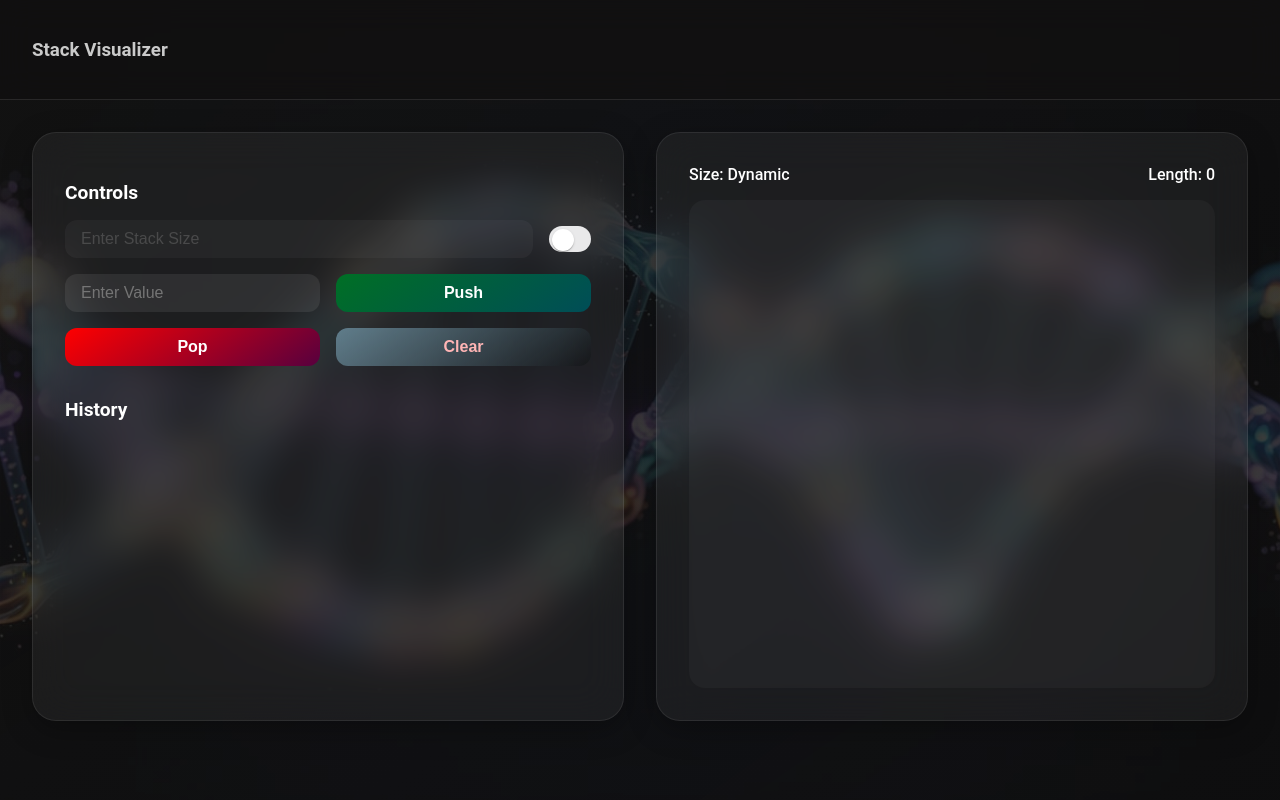
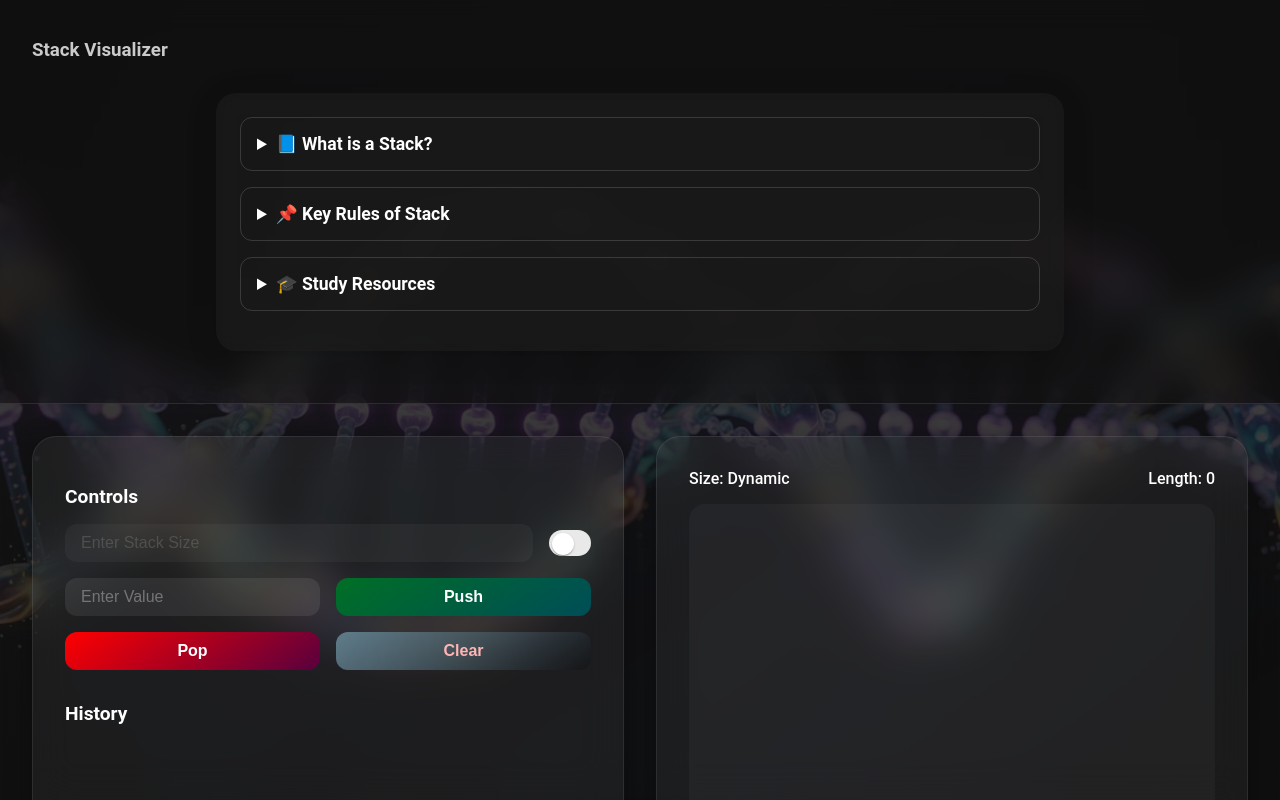
Before and after one commit to sachinaryan912/AlgoSpectra, a React (Create React App) app: page /algoSpectra/stack in a window 1280 px wide. Built offline with nearby package versions, Linux system fonts and the light colour scheme; a web font is replaced by a local one; what timers would draw is missing.

Commit message:
updated ds

```diff
--- a/src/pages/algorithms/LinkedListPage.jsx
+++ b/src/pages/algorithms/LinkedListPage.jsx
@@ -63,6 +63,43 @@ export default function LinkedListPage() {
             {/* Header */}
             <nav className={`stack-navbar ${darkMode ? "glass-dark" : "glass-light"}`}>
         <h3 className="stack-title">LinkedList Visualizer</h3>
+
+        {/* Linked List Info Section */}
+<div className={`ll-info-container ${darkMode ? "dark" : "light"}`}>
+    <details className="ll-info-section">
+        <summary className="ll-info-title">📘 What is a Linked List?</summary>
+        <p>
+            A Linked List is a linear data structure where elements are stored in nodes,
+            and each node points to the next node using a reference or pointer. Unlike arrays,
+            linked lists do not require contiguous memory locations.
+        </p>
+        <p>
+            They are dynamic, meaning they can grow or shrink at runtime. Common types include
+            singly linked lists, doubly linked lists, and circular linked lists.
+        </p>
+    </details>
+
+    <details className="ll-info-section">
+        <summary className="ll-info-title">📌 Key Rules of Linked Lists</summary>
+        <ul>
+            <li>Each node contains data and a pointer to the next node.</li>
+            <li>Head points to the first node in the list.</li>
+            <li>Tail is the last node, which usually points to <code>null</code>.</li>
+            <li>Insertions and deletions are faster than arrays (especially at head).</li>
+            <li>They do not allow random access like arrays (you must traverse).</li>
+        </ul>
+    </details>
+
+    <details className="ll-info-section">
+        <summary className="ll-info-title">🎓 Study Resources</summary>
+        <ul>
+            <li><a href="https://www.geeksforgeeks.org/data-structures/linked-list/" target="_blank" rel="noopener noreferrer">GeeksforGeeks: Linked List</a></li>
+            <li><a href="https://www.youtube.com/watch?v=njTh_OwMljA" target="_blank" rel="noopener noreferrer">YouTube: Linked Lists (by mycodeschool)</a></li>
+            <li><a href="https://leetcode.com/tag/linked-list/" target="_blank" rel="noopener noreferrer">LeetCode: Linked List Problems</a></li>
+        </ul>
+    </details>
+</div>
+
       </nav>
             <div className="ll-container">
 
--- a/src/pages/algorithms/QueuePage.jsx
+++ b/src/pages/algorithms/QueuePage.jsx
@@ -56,6 +56,37 @@ export default function QueuePage() {
         <>
         <nav className={`stack-navbar ${darkMode ? "glass-dark" : "glass-light"}`}>
         <h3 className="stack-title">Queue Visualizer</h3>
+        {/* Queue Info Section */}
+<div className={`ll-info-container ${darkMode ? "dark" : "light"}`}>
+    <details className="ll-info-section">
+        <summary className="ll-info-title">📘 What is a Queue?</summary>
+        <p>
+            A Queue is a linear data structure that follows the <strong>First In First Out (FIFO)</strong> principle.
+            The element inserted first is removed first. Think of a queue at a ticket counter.
+        </p>
+    </details>
+
+    <details className="ll-info-section">
+        <summary className="ll-info-title">📌 Key Rules of Queue</summary>
+        <ul>
+            <li><strong>Enqueue</strong>: Add an element to the rear.</li>
+            <li><strong>Dequeue</strong>: Remove an element from the front.</li>
+            <li><strong>Front</strong>: Get the front element.</li>
+            <li><strong>Rear</strong>: Get the last element.</li>
+            <li><strong>isEmpty</strong>: Check if the queue is empty.</li>
+        </ul>
+    </details>
+
+    <details className="ll-info-section">
+        <summary className="ll-info-title">🎓 Study Resources</summary>
+        <ul>
+            <li><a href="https://www.geeksforgeeks.org/queue-data-structure/" target="_blank" rel="noopener noreferrer">GeeksforGeeks: Queue</a></li>
+            <li><a href="https://www.youtube.com/watch?v=okr-XE8yTO8" target="_blank" rel="noopener noreferrer">YouTube: Queue Explained (by mycodeschool)</a></li>
+            <li><a href="https://leetcode.com/tag/queue/" target="_blank" rel="noopener noreferrer">LeetCode: Queue Problems</a></li>
+        </ul>
+    </details>
+</div>
+
       </nav>
 
       <div className="queue-container">
--- a/src/pages/algorithms/StackPage.jsx
+++ b/src/pages/algorithms/StackPage.jsx
@@ -90,6 +90,36 @@ export default function StackPage() {
 
       <nav className={`stack-navbar ${darkMode ? "glass-dark" : "glass-light"}`}>
         <h3 className="stack-title">Stack Visualizer</h3>
+        {/* Stack Info Section */}
+<div className={`ll-info-container ${darkMode ? "dark" : "dark"}`}>
+    <details className="ll-info-section">
+        <summary className="ll-info-title">📘 What is a Stack?</summary>
+        <p>
+            A Stack is a linear data structure that follows the <strong>Last In First Out (LIFO)</strong> principle.
+            The element added last is removed first. It's like a pile of plates — you add and remove from the top.
+        </p>
+    </details>
+
+    <details className="ll-info-section">
+        <summary className="ll-info-title">📌 Key Rules of Stack</summary>
+        <ul>
+            <li><strong>Push</strong>: Add an element to the top of the stack.</li>
+            <li><strong>Pop</strong>: Remove the top element from the stack.</li>
+            <li><strong>Peek</strong>: Look at the top element without removing it.</li>
+            <li><strong>isEmpty</strong>: Check if the stack has no elements.</li>
+        </ul>
+    </details>
+
+    <details className="ll-info-section">
+        <summary className="ll-info-title">🎓 Study Resources</summary>
+        <ul>
+            <li><a href="https://www.geeksforgeeks.org/stack-data-structure/" target="_blank" rel="noopener noreferrer">GeeksforGeeks: Stack</a></li>
+            <li><a href="https://www.youtube.com/watch?v=wjI1WNcIntg" target="_blank" rel="noopener noreferrer">YouTube: Stack Explained (by mycodeschool)</a></li>
+            <li><a href="https://leetcode.com/tag/stack/" target="_blank" rel="noopener noreferrer">LeetCode: Stack Problems</a></li>
+        </ul>
+    </details>
+</div>
+
       </nav>
 
       <div className={`stack-wrapper ${darkMode ? "dark-theme" : "light-theme"}`}>
--- a/src/styles/linkedListStyle.css
+++ b/src/styles/linkedListStyle.css
@@ -229,6 +229,45 @@
     transition: all 0.2s ease-in-out;
 }
 
+.ll-info-container {
+    margin: 2rem auto;
+    max-width: 800px;
+    padding: 1.5rem;
+    border-radius: 20px;
+    backdrop-filter: blur(10px);
+    background: rgba(255, 255, 255, 0.05);
+    box-shadow: 0 4px 30px rgba(0, 0, 0, 0.2);
+}
+
+.ll-info-container.dark {
+    color: #fff;
+    background: rgba(30, 30, 30, 0.6);
+}
+
+.ll-info-container.light {
+    color: #000;
+    background: rgba(255, 255, 255, 0.8);
+}
+
+.ll-info-section {
+    margin-bottom: 1rem;
+    padding: 1rem;
+    border-radius: 12px;
+    border: 1px solid rgba(255, 255, 255, 0.15);
+    cursor: pointer;
+    transition: all 0.3s ease;
+}
+
+.ll-info-section:hover {
+    background: rgba(255, 255, 255, 0.1);
+}
+
+.ll-info-title {
+    font-size: 1.1rem;
+    font-weight: 600;
+}
+
+
 .ll-clear-button:hover {
     background-color: #4b5563;
     transform: translateY(-2px);
--- a/src/styles/stackStyle.css
+++ b/src/styles/stackStyle.css
@@ -153,6 +153,8 @@
   color: white;
 }
 
+
+
 /* Overflow Banner */
 .overflow-notice {
   background-color: #ff5555;
```
